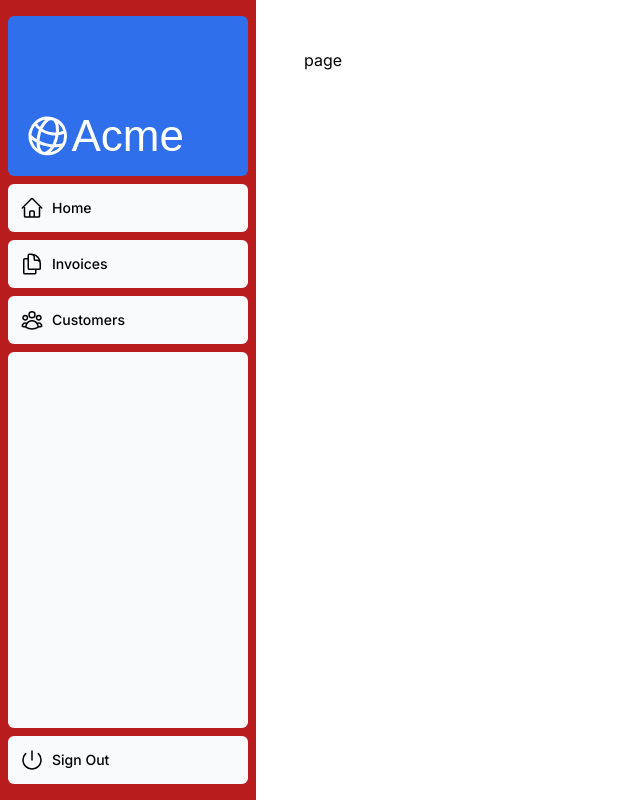
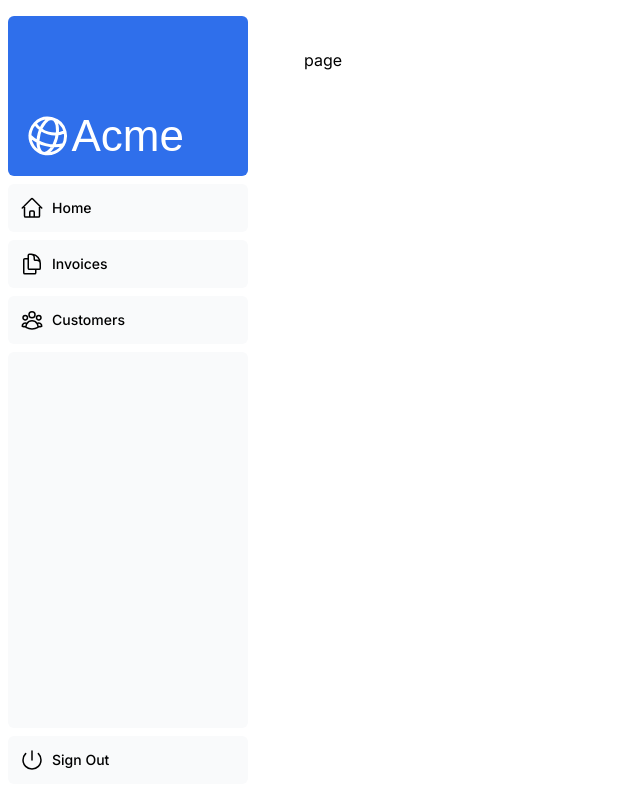
Before and after one commit to SRayen/Next-JS-14-Official-Course-Dashboard, a Next.js app: page /dashboard in a window 1280 px wide. Shown: the whole page, without its empty margins (0-640 px from the left). Built offline with nearby package versions, Linux system fonts and the light colour scheme; a web font is replaced by a local one.

Commit message:
Update sidenav.tsx

```diff
--- a/app/ui/dashboard/sidenav.tsx
+++ b/app/ui/dashboard/sidenav.tsx
@@ -5,7 +5,7 @@ import { PowerIcon } from '@heroicons/react/24/outline';
 
 export default function SideNav() {
   return (
-    <div className="flex h-full flex-col px-3 py-4 md:px-2 bg-red-700">
+    <div className="flex h-full flex-col px-3 py-4 md:px-2">
       <Link
         className="mb-2 flex h-20 items-end justify-start rounded-md bg-blue-600 p-4 md:h-40"
         href="/"
```
